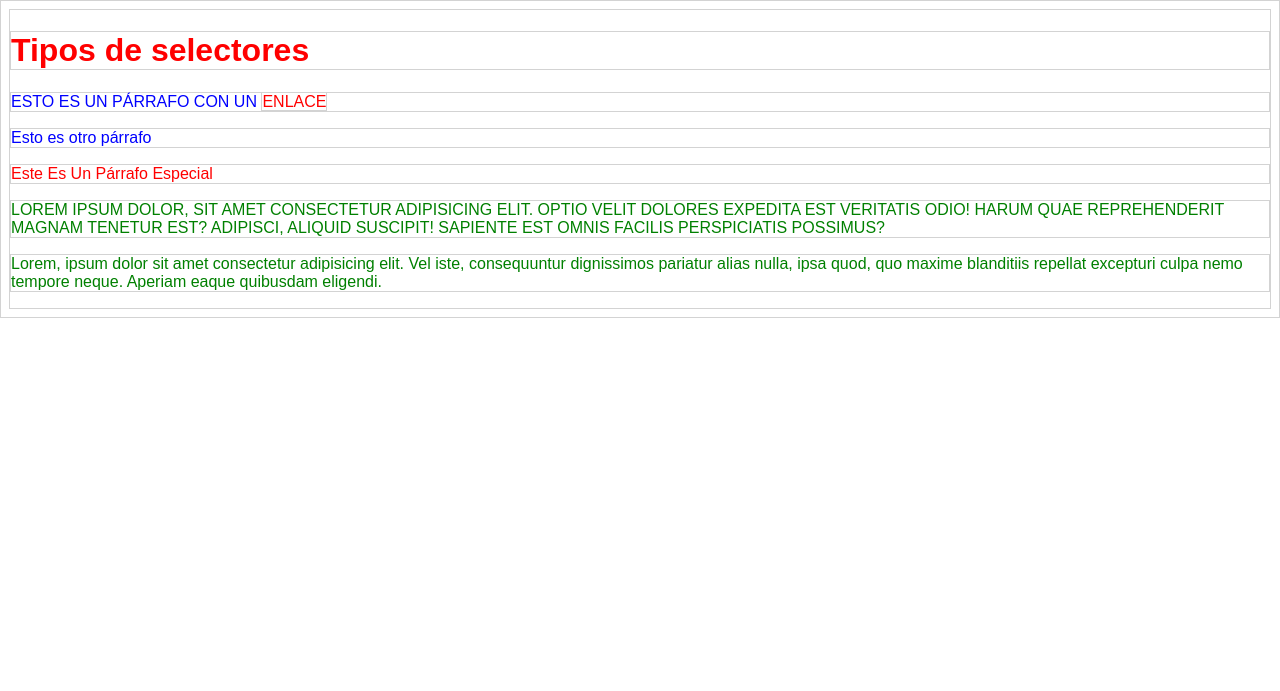
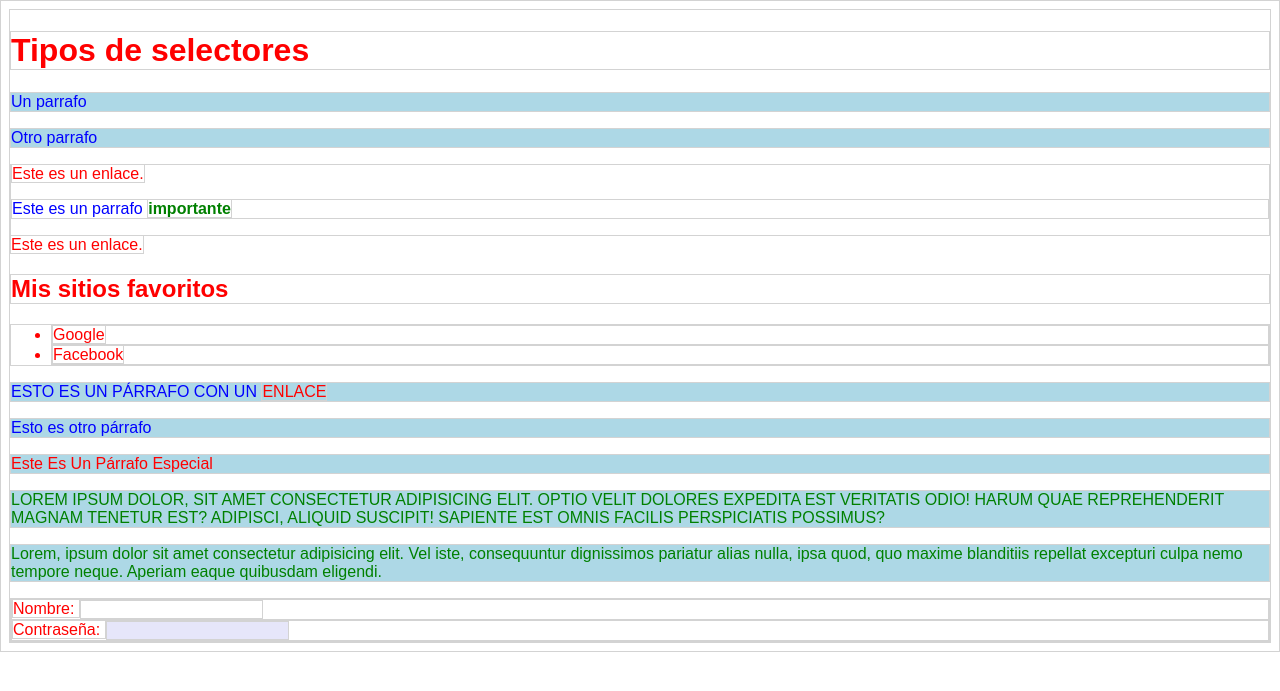
Before and after one commit to crjhoan/crjhoan.github.io, a PHP site: page /selectores.html in a window 1280 px wide. Shown: the top 691 px of the page. Run offline with PHP 8.4, Linux system fonts and the light colour scheme.

Commit message:
css pseudoclases

```diff
--- a/tecweb/ejemplos-css/tipos-selectores/selectores.css
+++ b/tecweb/ejemplos-css/tipos-selectores/selectores.css
@@ -24,3 +24,23 @@ p {
 a {
     text-decoration: none;
 }
+
+div strong{
+    color:green;
+}
+
+h1 ~ p {
+    background-color: lightblue
+}
+
+input[type="password"] {
+    background-color: lavender;
+}
+
+body > div:hover {
+    background-color: lightpink;
+}
+
+a:visited {
+    text-transform: uppercase;
+}
--- a/tecweb/ejemplos-css/tipos-selectores/selectores.html
+++ b/tecweb/ejemplos-css/tipos-selectores/selectores.html
@@ -3,13 +3,39 @@
     <head>
         <title>Tipos de selectores</title>
         <link href="selectores.css" rel="stylesheet">
+        <meta charset="utf-8">
     </head>
     <body>
         <h1>Tipos de selectores</h1>
+        <p>Un parrafo</p>
+        <p>Otro parrafo</p>
+        <div>
+            <a href="#">Este es un enlace.</a>
+            <p>
+                Este es un parrafo <strong>importante</strong>
+            </p>
+        </div>
+        <a href="#">Este es un enlace.</a>
+        <h2>Mis sitios favoritos</h2>
+        <ul>
+            <li><a href="http://www.google.com" target="_blank">Google</a></li>
+            <li><a href="http://www.fb.com">Facebook</a></li>
+        </ul>
         <p class="mayusculas">Esto es un párrafo con un <a href="#">Enlace</a></p>
         <p>Esto es otro párrafo</p>
         <p id="especial">Este es un párrafo especial</p>
         <p class="relleno mayusculas">Lorem ipsum dolor, sit amet consectetur adipisicing elit. Optio velit dolores expedita est veritatis odio! Harum quae reprehenderit magnam tenetur est? Adipisci, aliquid suscipit! Sapiente est omnis facilis perspiciatis possimus?</p>
         <p class="relleno">Lorem, ipsum dolor sit amet consectetur adipisicing elit. Vel iste, consequuntur dignissimos pariatur alias nulla, ipsa quod, quo maxime blanditiis repellat excepturi culpa nemo tempore neque. Aperiam eaque quibusdam eligendi.</p>
+
+        <form>
+            <div>
+                <label for="nombre">Nombre: </label>
+                <input type="text" id="nombre">
+            </div>
+            <div>
+                <label for="contraseña">Contraseña: </label>
+                <input id="contraseña" type="password">
+            </div>
+        </form>
     </body>
 </html>
```
